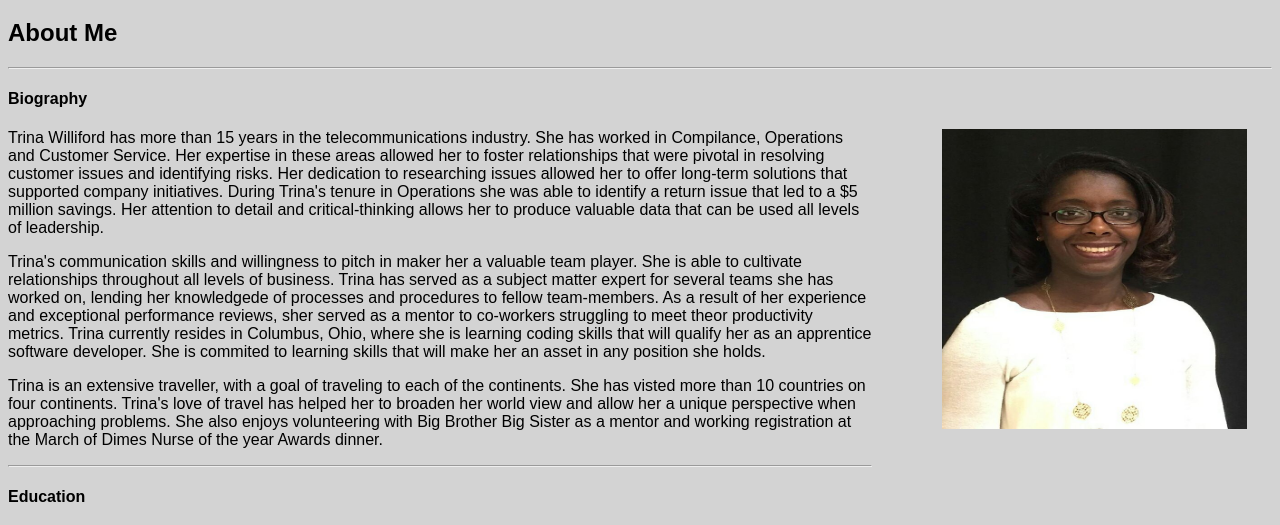
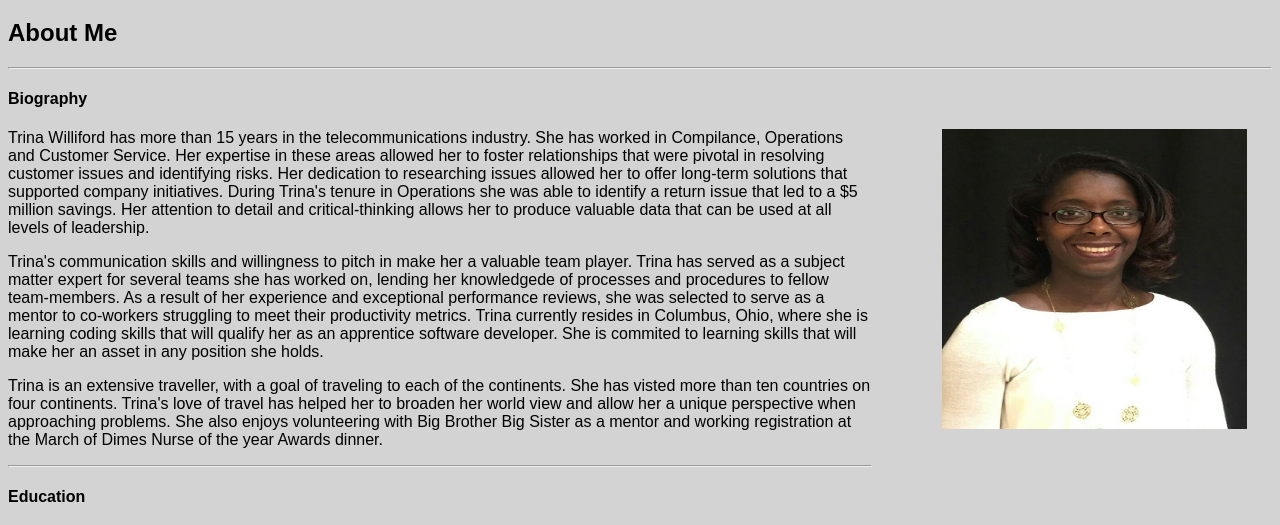
Before and after one commit to Trinadw/trinadw.github.io, a plain HTML site: page index.html in a window 1280 px wide. Shown: the part 223-748 px from the top of the page. Drawn offline with Linux system fonts and the light colour scheme.

Commit message:
grammer changes

```diff
--- a/index.html
+++ b/index.html
@@ -36,10 +36,10 @@
 				<hr>
 					<h4>Biography</h4>
 					<p><img class="headImage" src="Black bkgrd.jpg" alt="Mypic" height="300" width="305">Trina Williford has more than 15 years in the telecommunications industry. She has worked in Compilance, Operations and Customer Service. Her expertise in these areas allowed her to foster relationships that were pivotal in resolving customer issues and identifying risks. Her dedication to researching issues allowed her to offer long-term solutions that supported company initiatives.
-					During Trina's tenure in Operations she was able to identify a return issue that led to a $5 million savings. Her attention to detail and critical-thinking allows her to produce valuable data that can be used all levels of leadership.</p>
-					<p>Trina's communication skills and willingness to pitch in maker her a valuable team player. She is able to cultivate relationships throughout all levels of business. Trina has served as a subject matter expert for several teams she has worked on, lending her knowledgede of processes and procedures to fellow team-members. As a result of her experience and exceptional performance reviews, sher served as a mentor to co-workers struggling to meet theor productivity metrics.
+					During Trina's tenure in Operations she was able to identify a return issue that led to a $5 million savings. Her attention to detail and critical-thinking allows her to produce valuable data that can be used at all levels of leadership.</p>
+					<p>Trina's communication skills and willingness to pitch in make her a valuable team player. Trina has served as a subject matter expert for several teams she has worked on, lending her knowledgede of processes and procedures to fellow team-members. As a result of her experience and exceptional performance reviews, she was selected to serve as a mentor to co-workers struggling to meet their productivity metrics.
 					Trina currently resides in Columbus, Ohio, where she is learning coding skills that will qualify her as an apprentice software developer. She is commited to learning skills that will make her an asset in any position she holds.</p>
-					<p>Trina is an extensive traveller, with a goal of traveling to each of the continents. She has visted more than 10 countries on four continents. Trina's love of travel has helped her to broaden her world view and allow her a unique perspective when approaching problems. She also enjoys volunteering with Big Brother Big Sister as a mentor and working registration at the March of Dimes Nurse of the year Awards dinner.
+					<p>Trina is an extensive traveller, with a goal of traveling to each of the continents. She has visted more than ten countries on four continents. Trina's love of travel has helped her to broaden her world view and allow her a unique perspective when approaching problems. She also enjoys volunteering with Big Brother Big Sister as a mentor and working registration at the March of Dimes Nurse of the year Awards dinner.
 					</p>
 				</div>
 				<hr>
```
